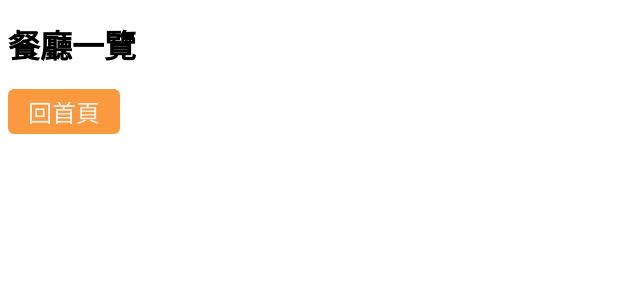
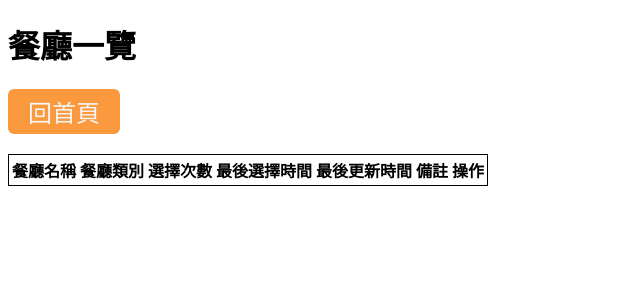
Before and after one commit to InagakiRomi/MyDinnerDive, a Spring Boot app: page /listRestaurant in a window 1280 px wide. Shown: the top 300 px of the page, without its empty margins (0-640 px from the left). Run offline with Spring Boot 4, Linux system fonts and the light colour scheme; lists and menus that the app fills with data are empty.

Commit message:
[!]餐廳列表前端

```diff
--- a/my-dinnerdive/src/main/resources/templates/dinnerHome/listRestaurant.html
+++ b/my-dinnerdive/src/main/resources/templates/dinnerHome/listRestaurant.html
@@ -12,5 +12,28 @@
     <!--跳轉頁面按鈕-->
     <button class="pageBtn" onclick="location.href='/dinnerHome'" style="margin-bottom: 20px;">回首頁</button>
 
+    <table id="content" style="border: 1px solid;">
+        <tr>
+            <th>餐廳名稱</th>
+            <th>餐廳類別</th>
+            <th>選擇次數</th>
+            <th>最後選擇時間</th>
+            <th>最後更新時間</th>
+            <th>備註</th>
+            <th>操作</th>
+        </tr>
+        <tr th:each="restaurant : ${restaurants}">
+            <td th:text="${restaurant.restaurantName}"></td>
+            <td th:text="${restaurant.category}"></td>
+            <td th:text="${restaurant.visitedCount}"></td>
+            <td th:text="${restaurant.lastEat}"></td>
+            <td th:text="${restaurant.lastVisitedAt}"></td>
+            <td th:text="${restaurant.note}"></td>
+            <td>
+                <a th:href="@{'/update/' + ${restaurant.id}}" target="_blank">修改</a> |
+                <a th:href="@{'/deleteById/' + ${restaurant.id}}" target="_blank">刪除</a>
+            </td>
+        </tr>
+    </table>
 </body>
 </html>
```
